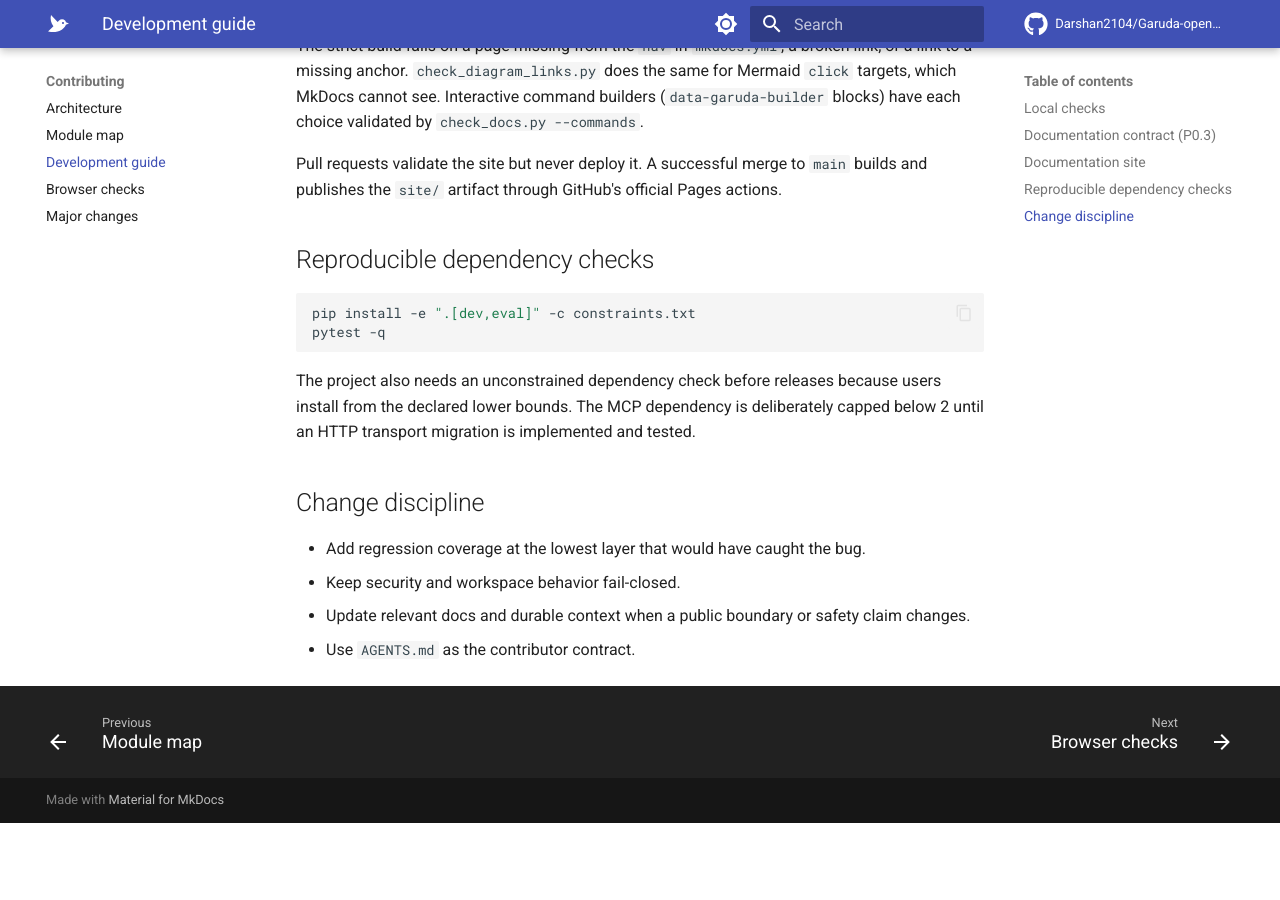
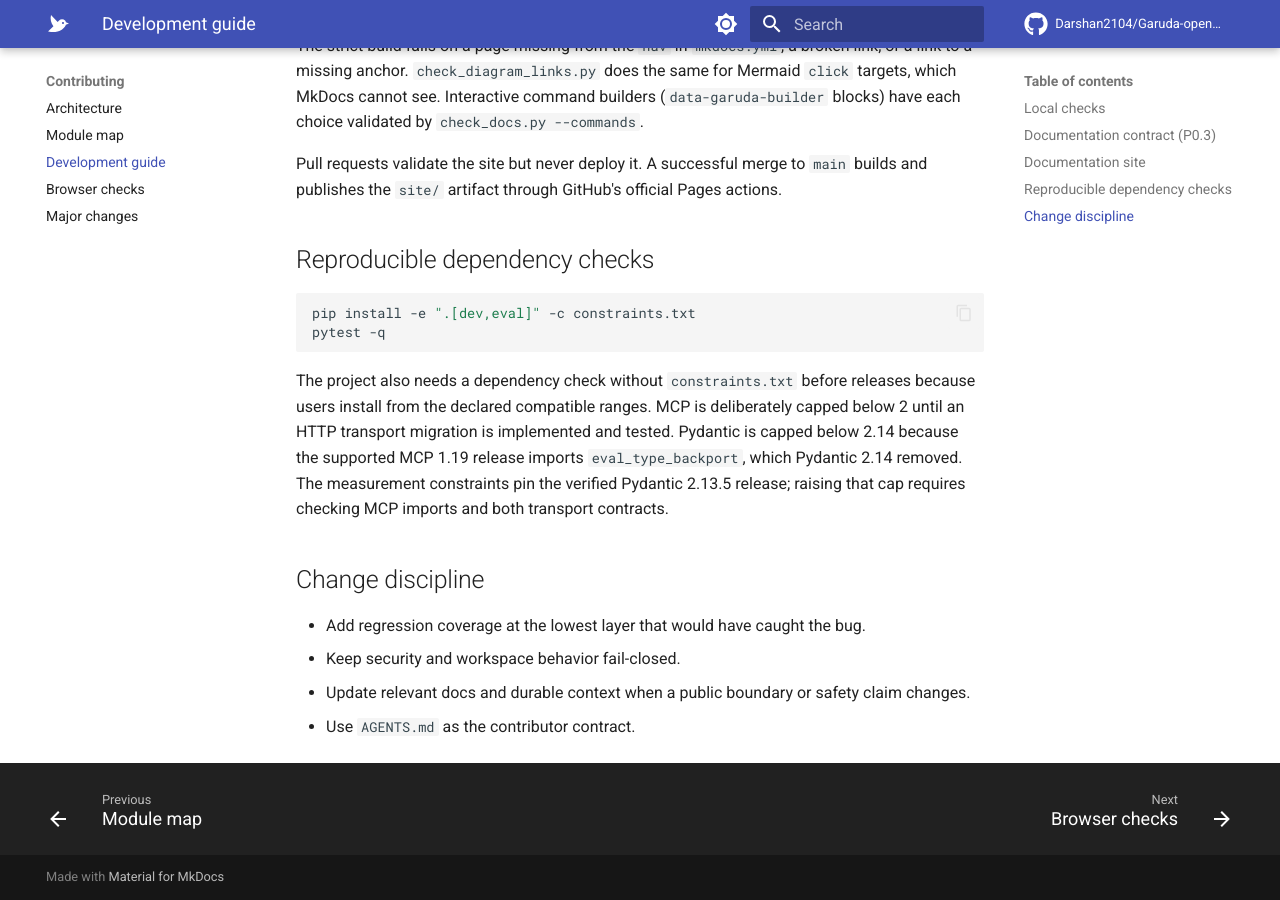
Before and after one commit to Darshan2104/Garuda-openagent, an MkDocs documentation site: the page built from docs/development/development.md, in a window 1280 px wide and 900 px high, scrolled down 1526 px. Built offline with MkDocs 1.6.1 and Material for MkDocs 9.7.7, drawn with Linux system fonts in a browser that asks for light colours; comment, search, counter and statistics services are not loaded; before the commit the page ends 2349 px from its top, so only the background shows below that.

Commit message:
fix: bound Pydantic for supported MCP imports

````diff
--- a/constraints.txt
+++ b/constraints.txt
@@ -1,6 +1,6 @@
 # Versions this tree's results were produced and its suite verified under.
 #
-# pyproject deliberately lower-bounds its dependencies: as a library, garuda
+# pyproject declares compatible dependency ranges: as a library, garuda
 # should install alongside whatever a host application already has. That is the
 # right contract for a dependency and the wrong one for a benchmark run, where an
 # upstream release can move a number nobody changed. litellm is the pointed
@@ -17,13 +17,15 @@
 # upstream release has broken something, and is expected to be the noisier of
 # the two. Both print `pip freeze`; the diff against this file is the finding.
 #
-# Regenerate with: pip freeze | grep -iE '^(litellm|pyyaml|jsonschema|mcp|pytest|pytest-asyncio|harbor|pypdf|openpyxl|mkdocs|mkdocs-material|rich)=='
+# Regenerate with: pip freeze | grep -iE '^(litellm|pyyaml|jsonschema|mcp|pydantic|pytest|pytest-asyncio|harbor|pypdf|openpyxl|mkdocs|mkdocs-material|rich)=='
 # Last verified: 2026-07-31, Python 3.12.
 
 litellm==1.87.0
 PyYAML==6.0.2
 jsonschema==4.25.1
 mcp==1.19.0
+# MCP 1.19's import-time use of eval_type_backport breaks with Pydantic 2.14.
+pydantic==2.13.5
 
 # dev
 pytest==8.4.2
--- a/docs/development/development.md
+++ b/docs/development/development.md
@@ -81,7 +81,7 @@
 pytest -q
 ```
 
-The project also needs an unconstrained dependency check before releases because users install from the declared lower bounds. The MCP dependency is deliberately capped below 2 until an HTTP transport migration is implemented and tested.
+The project also needs a dependency check without `constraints.txt` before releases because users install from the declared compatible ranges. MCP is deliberately capped below 2 until an HTTP transport migration is implemented and tested. Pydantic is capped below 2.14 because the supported MCP 1.19 release imports `eval_type_backport`, which Pydantic 2.14 removed. The measurement constraints pin the verified Pydantic 2.13.5 release; raising that cap requires checking MCP imports and both transport contracts.
 
 ## Change discipline
 
--- a/pyproject.toml
+++ b/pyproject.toml
@@ -27,6 +27,10 @@
     # than shipping a guessed one. Raise it deliberately, with an HTTP MCP server to
     # verify against.
     "mcp>=1.9.0,<2",
+    # MCP 1.19 imports eval_type_backport from Pydantic internals; 2.14 removed it.
+    # Keep the supported MCP range importable for plain user installs as well as CI.
+    # Raise this cap with a verified MCP upgrade, including the HTTP transport.
+    "pydantic>=2.11,<2.14",
 ]
 
 [project.optional-dependencies]
````
Also changed, not shown: .context/decisions.md (+11 -0 lines).
